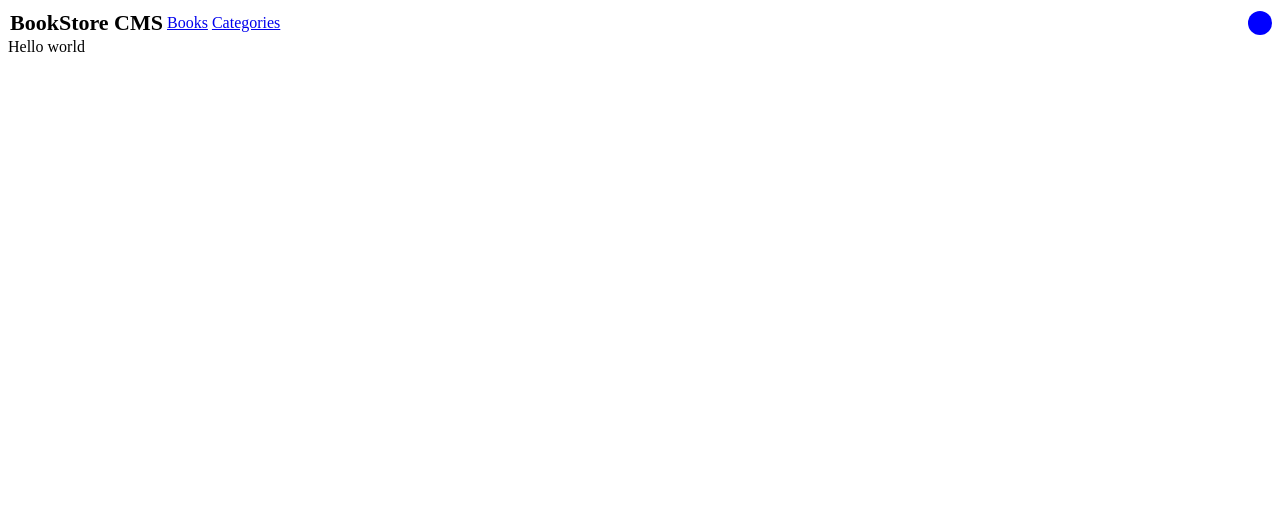
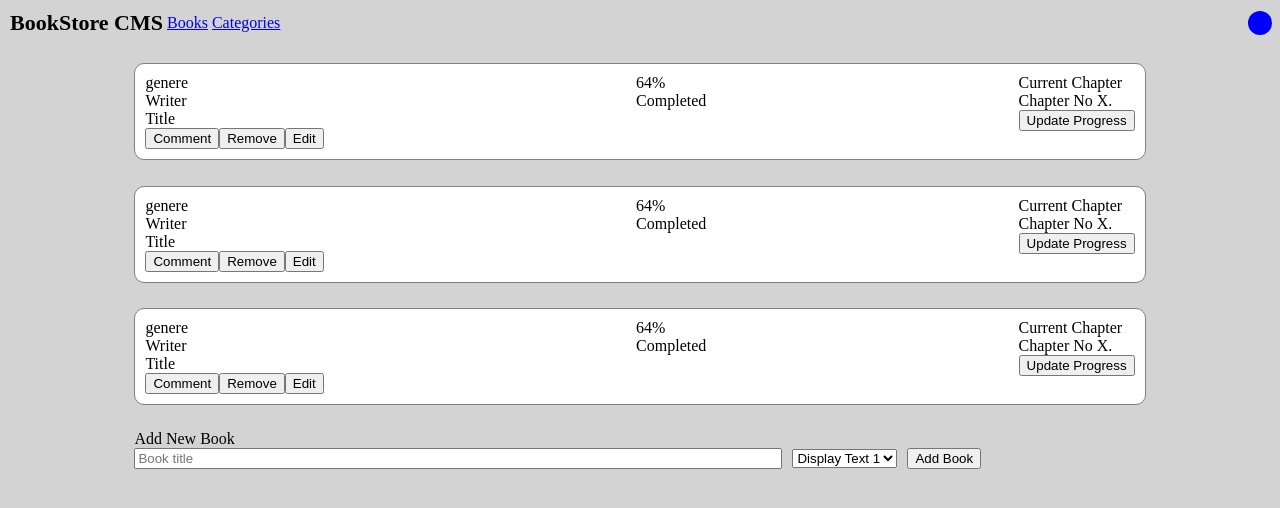
Before and after one commit to DyaryRaoof/book-store-react, a React (Create React App) app: page / in a window 1280 px wide. Shown: the top 508 px of the page. Built offline with nearby package versions, Linux system fonts and the light colour scheme.

Commit message:
Add BookForm compoenent with minimal styling

```diff
--- /dev/null
+++ b/src/components/BookForm.css
@@ -0,0 +1,13 @@
+.book-form-wrapper {
+  display: flex;
+  justify-content: flex-start;
+  margin: 0 10%;
+}
+
+.book-form > * {
+  margin-right: 10px;
+}
+
+.book-title {
+  width: 50vw;
+}
--- /dev/null
+++ b/src/components/BookForm.js
@@ -0,0 +1,21 @@
+import './BookForm.css';
+
+const BookForm = () => (
+  <div className="book-form-wrapper">
+    <div>
+      <div>Add New Book</div>
+      <form className="book-form">
+        <input placeholder="Book title" className="book-title" />
+        <select>
+          <option value="actual value 1">Display Text 1</option>
+          <option value="actual value 2">Display Text 2</option>
+          <option value="actual value 3">Display Text 3</option>
+        </select>
+        <button type="submit">Add Book</button>
+      </form>
+    </div>
+
+  </div>
+);
+
+export default BookForm;
--- a/src/components/Books.js
+++ b/src/components/Books.js
@@ -1,6 +1,14 @@
+import SingleBook from './SingleBook';
+import BookForm from './BookForm';
+
 function Books() {
   return (
-    <div>Hello world</div>
+    <div>
+      <SingleBook />
+      <SingleBook />
+      <SingleBook />
+      <BookForm />
+    </div>
   );
 }
 
--- /dev/null
+++ b/src/components/SingleBook.css
@@ -0,0 +1,24 @@
+.single-book-wrapper {
+  display: flex;
+  flex-direction: row;
+  justify-content: space-between;
+  margin: 2% 10%;
+  background-color: white;
+  border: 1px solid grey;
+  border-radius: 10px;
+  padding: 10px;
+}
+
+.book-info {
+  display: flex;
+  flex-direction: column;
+}
+
+.book-buttons {
+  display: flex;
+}
+
+.book-chapter-info {
+  display: flex;
+  flex-direction: column;
+}
--- /dev/null
+++ b/src/components/SingleBook.js
@@ -0,0 +1,30 @@
+import './SingleBook.css';
+
+const SingleBook = () => (
+  <div className="single-book-wrapper">
+    <div>
+      <div className="book-info">
+        <span>genere</span>
+        <span>Writer</span>
+        <span>Title</span>
+      </div>
+      <div className="book-buttons">
+        <button type="button">Comment</button>
+        <button type="button">Remove</button>
+        <button type="button">Edit</button>
+      </div>
+    </div>
+    <div>
+      64%
+      <br />
+      Completed
+    </div>
+    <div className="book-chapter-info">
+      <span>Current Chapter</span>
+      <span>Chapter No X.</span>
+      <button type="button">Update Progress</button>
+    </div>
+  </div>
+);
+
+export default SingleBook;
--- a/src/index.css
+++ b/src/index.css
@@ -1,3 +1,3 @@
 body {
-  background-color: white;
+  background-color: lightgrey;
 }
```
